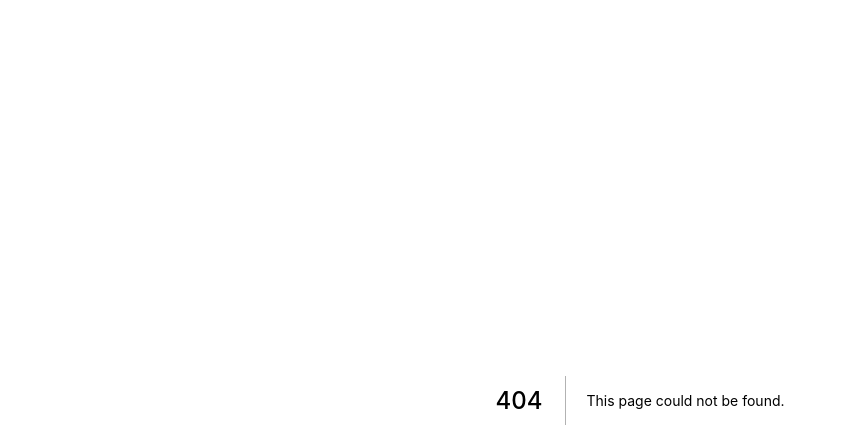
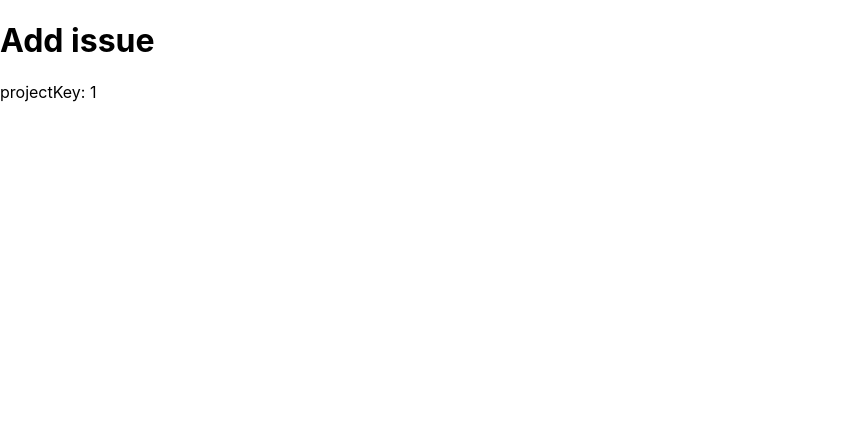
Before and after one commit to shinya-hara/nextjs-backlog-clone, a Next.js app: page /add/1 in a window 1280 px wide. Before the commit this address had no page. Shown: the top 448 px of the page, without its empty margins (0-847 px from the left). Built offline with nearby package versions, Linux system fonts and the light colour scheme.

Commit message:
chore: page追加

```diff
--- /dev/null
+++ b/pages/add/[projectKey].tsx
@@ -0,0 +1,16 @@
+import type { NextPage } from 'next';
+import { useRouter } from 'next/router';
+
+const ProjectHome: NextPage = () => {
+  const router = useRouter();
+  const { projectKey } = router.query;
+
+  return (
+    <div>
+      <h1>Add issue</h1>
+      <p>projectKey: {projectKey}</p>
+    </div>
+  );
+};
+
+export default ProjectHome;
--- a/pages/projects/[key].tsx
+++ b/pages/projects/[projectKey].tsx
@@ -3,12 +3,12 @@ import { useRouter } from 'next/router';
 
 const ProjectHome: NextPage = () => {
   const router = useRouter();
-  const { key } = router.query;
+  const { projectKey } = router.query;
 
   return (
     <div>
       <h1>Project Home</h1>
-      <p>key: {key}</p>
+      <p>projectKey: {projectKey}</p>
     </div>
   );
 };
```
